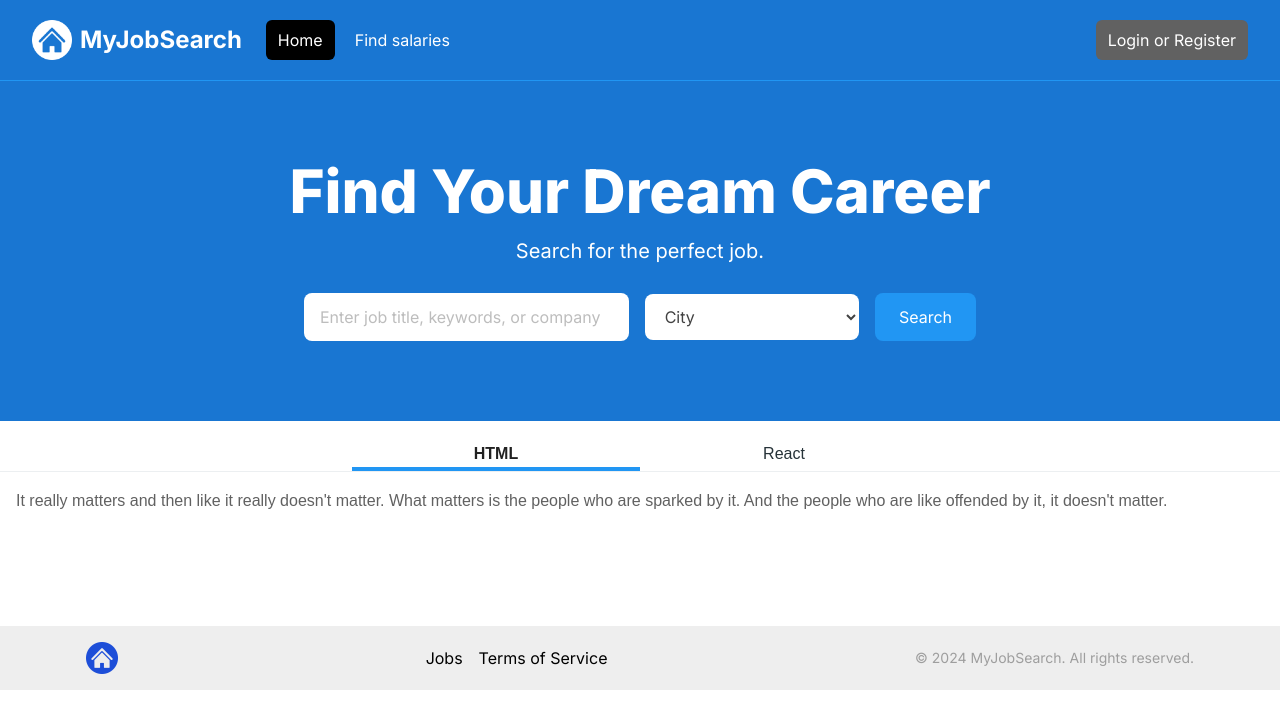
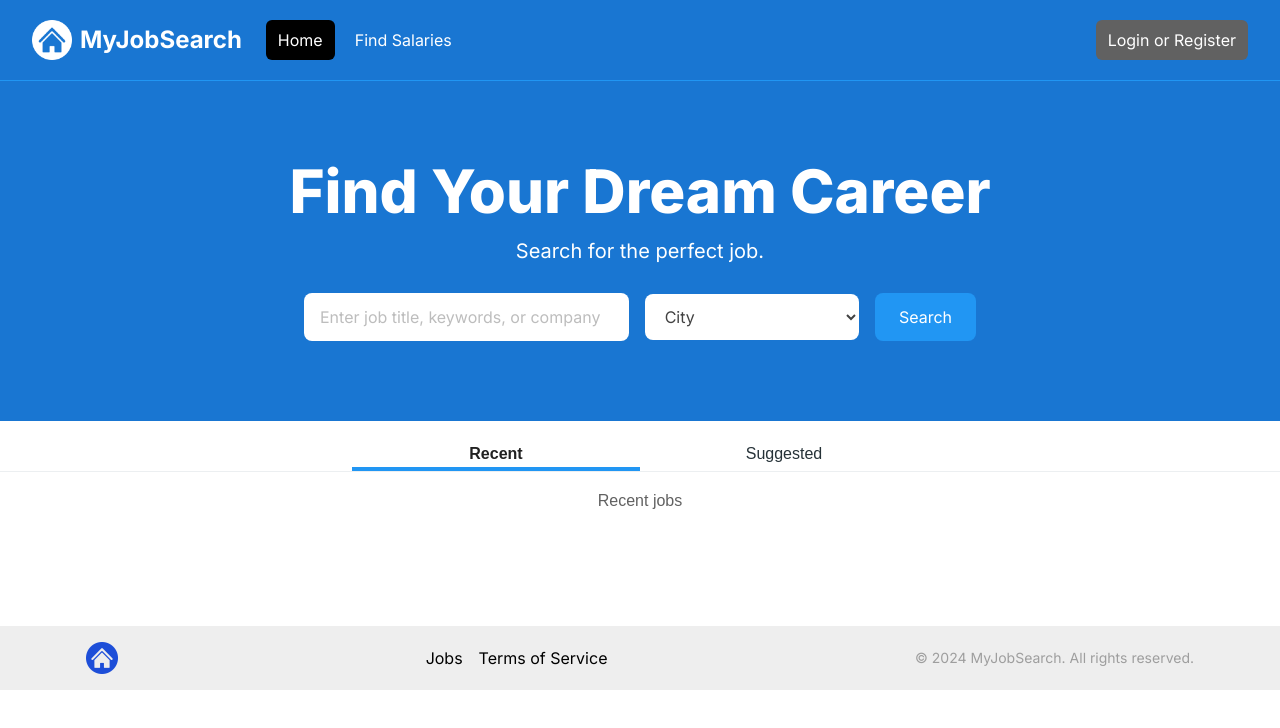
Before and after one commit to Achen718/job-search-nextjs, a Next.js app: page / in a window 1280 px wide. Shown: the top 728 px of the page. Built offline with nearby package versions, Linux system fonts and the light colour scheme.

Commit message:
Add suggested list and blank pages

```diff
--- /dev/null
+++ b/app/jobs/page.tsx
@@ -0,0 +1,5 @@
+const JobsPage = () => {
+  return <div>jobs</div>;
+};
+
+export default JobsPage;
--- a/app/page.tsx
+++ b/app/page.tsx
@@ -1,5 +1,5 @@
 import Hero from '@/components/Hero';
-import { UnderlineTabs } from '@/components/Tabs';
+import UnderlineTabs from '@/components/Tabs';
 
 const HomePage = () => {
   return (
--- /dev/null
+++ b/app/salaries/page.tsx
@@ -0,0 +1,5 @@
+const SalariesPage = () => {
+  return <div>salaries</div>;
+};
+
+export default SalariesPage;
--- a/components/Navbar.tsx
+++ b/components/Navbar.tsx
@@ -5,6 +5,7 @@ import Link from 'next/link';
 import { usePathname } from 'next/navigation';
 import logo from '@/assets/images/logo-white.png';
 import profileDefault from '@/assets/images/profile.png';
+import { navLinks } from '@/constants';
 import { FaGoogle } from 'react-icons/fa';
 
 const Navbar = () => {
@@ -51,30 +52,24 @@ const Navbar = () => {
             {/* <!-- Logo --> */}
             <Link className='flex flex-shrink-0 items-center' href='/'>
               <Image className='h-10 w-auto' src={logo} alt='MyJobSearch' />
-
               <span className='hidden md:block text-white text-2xl font-bold ml-2'>
                 MyJobSearch
               </span>
             </Link>
-            {/* <!-- Desktop Menu Hidden below md screens --> */}
+            {/* <!-- Desktop Menu --> */}
             <div className='hidden md:ml-6 md:block'>
               <div className='flex space-x-2'>
+                {navLinks.map((link, index) => (
                   <Link
-                  href='/'
+                    key={index}
+                    href={link.route}
                     className={`${
-                    pathname === '/' ? 'bg-black' : ''
+                      pathname === link.route ? 'bg-black' : ''
                     } text-white hover:bg-gray-900 hover:text-white rounded-md px-3 py-2`}
                   >
-                  Home
+                    {link.name}
                   </Link>
-                <Link
-                  href='/salaries'
-                  className={`${
-                    pathname === '/jobs' ? 'bg-black' : ''
-                  } text-white hover:bg-gray-900 hover:text-white rounded-md px-3 py-2`}
-                >
-                  Find salaries
-                </Link>
+                ))}
               </div>
             </div>
           </div>
@@ -142,7 +137,7 @@ const Navbar = () => {
                   </button>
                 </div>
 
-                {/* <!-- Profile dropdown --> */}
+                {/* <!-- Profile menu --> */}
                 {isProfileMenuOpen && (
                   <div
                     id='user-menu'
@@ -190,22 +185,17 @@ const Navbar = () => {
       {isMobileMenuOpen && (
         <div id='mobile-menu'>
           <div className='space-y-1 px-2 pb-3 pt-2'>
+            {navLinks.map((link, index) => (
               <Link
-              href='/'
+                key={index}
+                href={link.route}
                 className={`${
-                pathname === '/' ? 'bg-black' : ''
+                  pathname === link.route ? 'bg-black' : ''
                 } text-white block rounded-md px-3 py-2 text-base font-medium`}
               >
-              Home
+                {link.name}
               </Link>
-            <Link
-              href='/jobs'
-              className={`${
-                pathname === '/jobs' ? 'bg-black' : ''
-              } text-white block rounded-md px-3 py-2 text-base font-medium`}
-            >
-              Jobs
-            </Link>
+            ))}
             {!isLoggedIn && (
               <button className='flex items-center text-white bg-gray-700 hover:bg-gray-900 hover:text-white rounded-md px-3 py-2 my-5'>
                 <i className='fa-brands fa-google mr-2'></i>
--- /dev/null
+++ b/components/RecentJobListing.tsx
@@ -0,0 +1,6 @@
+const RecentJobListing = () => {
+  // job listing layout
+  return <div>Recent jobs</div>;
+};
+
+export default RecentJobListing;
--- /dev/null
+++ b/components/SuggestedList.tsx
@@ -0,0 +1,86 @@
+import { Card, CardBody, Typography, Avatar } from '@material-tailwind/react';
+
+const customers = [
+  {
+    name: 'Tania Andrew',
+    email: 'tania@gmail.com',
+    price: 400,
+    image:
+      'https://demos.creative-tim.com/test/corporate-ui-dashboard/assets/img/team-1.jpg',
+  },
+  {
+    name: 'John Micheal',
+    email: 'john@gmail.com',
+    price: 420,
+    image:
+      'https://demos.creative-tim.com/test/corporate-ui-dashboard/assets/img/team-6.jpg',
+  },
+  {
+    name: 'Alexa Liras',
+    email: 'alexa@gmail.com',
+    price: 340,
+    image:
+      'https://demos.creative-tim.com/test/corporate-ui-dashboard/assets/img/team-2.jpg',
+  },
+  {
+    name: 'Richard Gran',
+    email: 'richard@gmail.com',
+    price: 520,
+    image:
+      'https://demos.creative-tim.com/test/corporate-ui-dashboard/assets/img/team-3.jpg',
+  },
+  {
+    name: 'Micheal Levi',
+    email: 'levi@gmail.com',
+    price: 780,
+    image:
+      'https://demos.creative-tim.com/test/corporate-ui-dashboard/assets/img/team-4.jpg',
+  },
+];
+const SuggestedList = () => {
+  return (
+    <Card className='w-96 mx-auto'>
+      <CardBody>
+        <div className='mb-4 flex items-center justify-between'>
+          <Typography variant='h5' color='blue-gray' className=''>
+            Latest Customers
+          </Typography>
+          <Typography
+            as='a'
+            href='#'
+            variant='small'
+            color='blue'
+            className='font-bold'
+          >
+            View all
+          </Typography>
+        </div>
+        <div className='divide-y divide-gray-200'>
+          {customers.map(({ name, email, price, image }, index) => (
+            <div
+              key={index}
+              className='flex items-center justify-between pb-3 pt-3 last:pb-0'
+            >
+              <div className='flex items-center gap-x-3'>
+                <Avatar size='sm' src={image} alt={name} />
+                <div>
+                  <Typography color='blue-gray' variant='h6'>
+                    {name}
+                  </Typography>
+                  <Typography variant='small' color='gray'>
+                    {email}
+                  </Typography>
+                </div>
+              </div>
+              <Typography color='blue-gray' variant='h6'>
+                ${price}
+              </Typography>
+            </div>
+          ))}
+        </div>
+      </CardBody>
+    </Card>
+  );
+};
+
+export default SuggestedList;
--- a/components/Tabs.tsx
+++ b/components/Tabs.tsx
@@ -1,5 +1,8 @@
 'use client';
 import { useState } from 'react';
+import RecentJobListing from './RecentJobListing';
+import SuggestedList from './SuggestedList';
+import { tabItems } from '../constants/index';
 import {
   Tabs,
   TabsHeader,
@@ -8,25 +11,13 @@ import {
   TabPanel,
 } from '@material-tailwind/react';
 
-export function UnderlineTabs() {
-  const [activeTab, setActiveTab] = useState('html');
+const UnderlineTabs = () => {
+  const [activeTab, setActiveTab] = useState<string>('Recent');
 
-  //   dummy data
-  const data = [
-    {
-      label: 'HTML',
-      value: 'html',
-      desc: `It really matters and then like it really doesn't matter.
-      What matters is the people who are sparked by it. And the people
-      who are like offended by it, it doesn't matter.`,
-    },
-    {
-      label: 'React',
-      value: 'react',
-      desc: `Because it's about motivating the doers. Because I'm here
-      to follow my dreams and inspire other people to follow their dreams, too.`,
-    },
-  ];
+  const TabContent = ({ value }: { value: string }) => {
+    return value === 'Recent' ? <RecentJobListing /> : <SuggestedList />;
+  };
+
   return (
     <Tabs value={activeTab}>
       <TabsHeader
@@ -37,7 +28,7 @@ export function UnderlineTabs() {
             'bg-transparent border-b-4 border-blue-500 shadow-none rounded-none',
         }}
       >
-        {data.map(({ label, value }) => (
+        {tabItems.map(({ label, value }) => (
           <Tab
             key={value}
             value={value}
@@ -52,7 +43,7 @@ export function UnderlineTabs() {
         ))}
       </TabsHeader>
       <TabsBody
-        className='animate-none'
+        className='mx-auto max-w-7xl sm:px-4 lg:px-6 text-center'
         animate={{
           mount: {
             transition: {
@@ -66,12 +57,14 @@ export function UnderlineTabs() {
           },
         }}
       >
-        {data.map(({ value, desc }) => (
+        {tabItems.map(({ value }) => (
           <TabPanel key={value} value={value}>
-            {desc}
+            <TabContent value={value} />
           </TabPanel>
         ))}
       </TabsBody>
     </Tabs>
   );
-}
+};
+
+export default UnderlineTabs;
--- /dev/null
+++ b/constants/index.ts
@@ -0,0 +1,25 @@
+interface ITabItems {
+  label: string;
+  value: string;
+}
+
+interface INavLinks {
+  name: string;
+  route: string;
+}
+
+export const tabItems: ITabItems[] = [
+  {
+    label: 'Recent',
+    value: 'Recent',
+  },
+  {
+    label: 'Suggested',
+    value: 'Suggested',
+  },
+];
+
+export const navLinks: INavLinks[] = [
+  { name: 'Home', route: '/' },
+  { name: 'Find Salaries', route: '/salaries' },
+];
```
Lines whose indentation alone changed are shown as unchanged.
